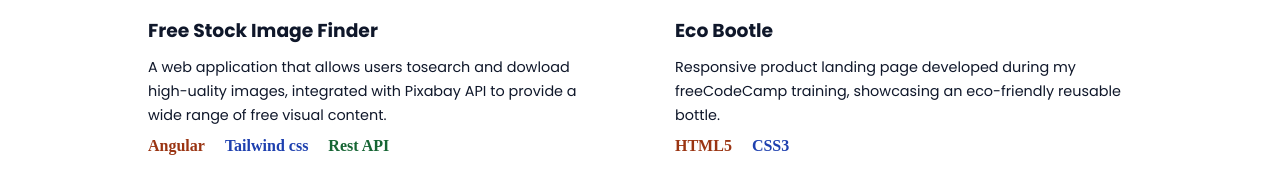
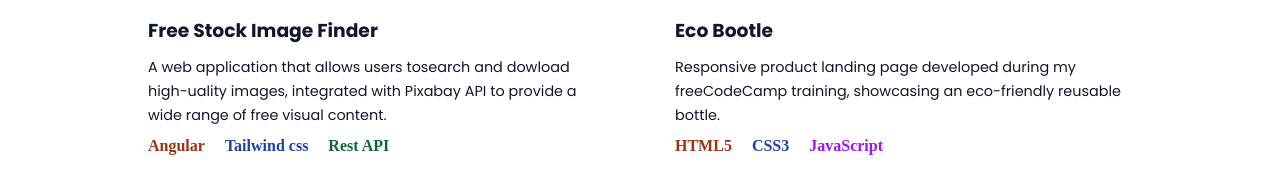
Before and after one commit to Ainasebastien56/portfolio-Sebastien-Randriamanana, a plain HTML site: page index.html in a window 1280 px wide. Shown: the part 2341-2513 px from the top of the page. Drawn offline with nearby package versions, Linux system fonts and the light colour scheme.

Commit message:
last update

```diff
--- a/index.html
+++ b/index.html
@@ -108,6 +108,7 @@
             <div class="tech">
                 <span class="html5">HTML5</span>
                 <span class="css3">CSS3</span>
+                <span class="javascript">JavaScript</span>
             </div>
             <div class="project-links">
                 <span><a  class="demo" href="https://landing-page-eco-bottle.vercel.app/" target="_blank"><i class="fa-solid fa-arrow-up-right-from-square" ></i> Live Demo</a></span>
--- a/styles.css
+++ b/styles.css
@@ -348,6 +348,9 @@ p{
 }
 .css3{
     color:#1E40AF;
+}
+.javascript{
+    color: #a115ed;
 }
 .project-links{
     display:flex;
```
